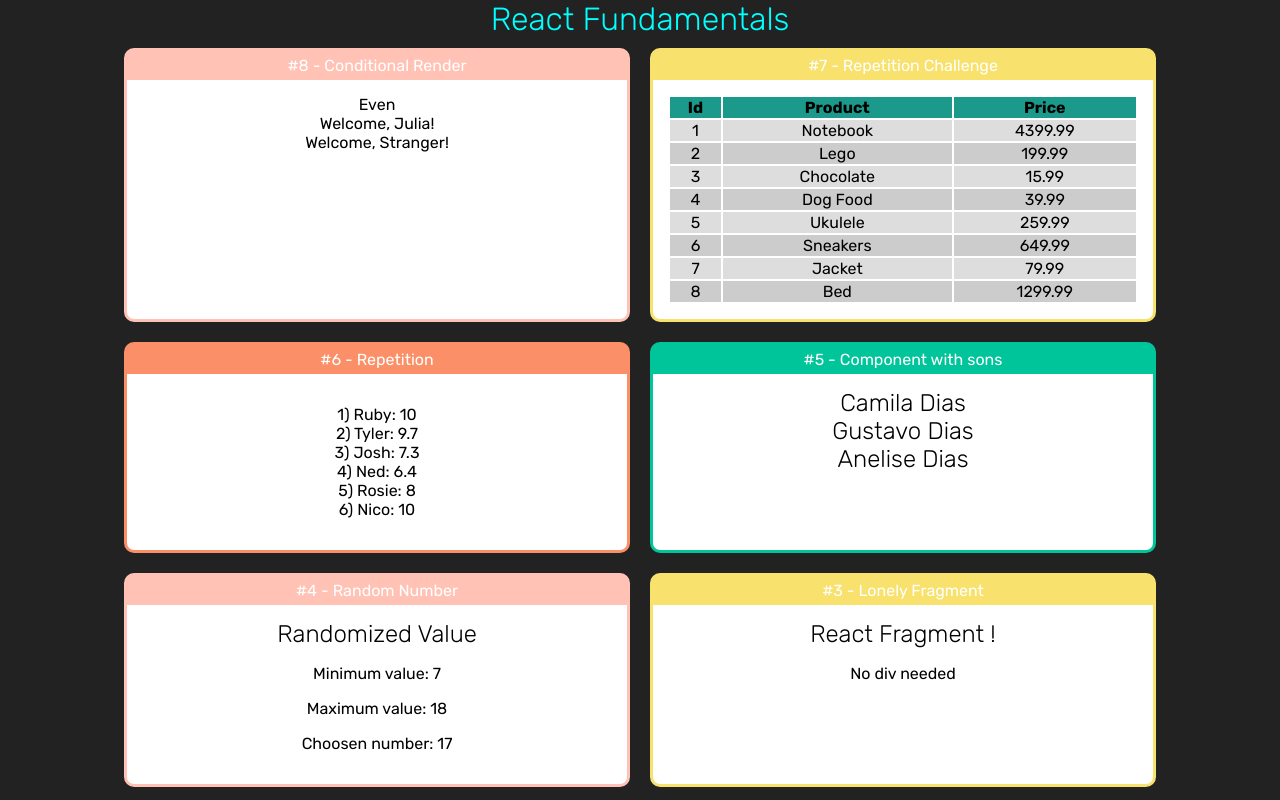
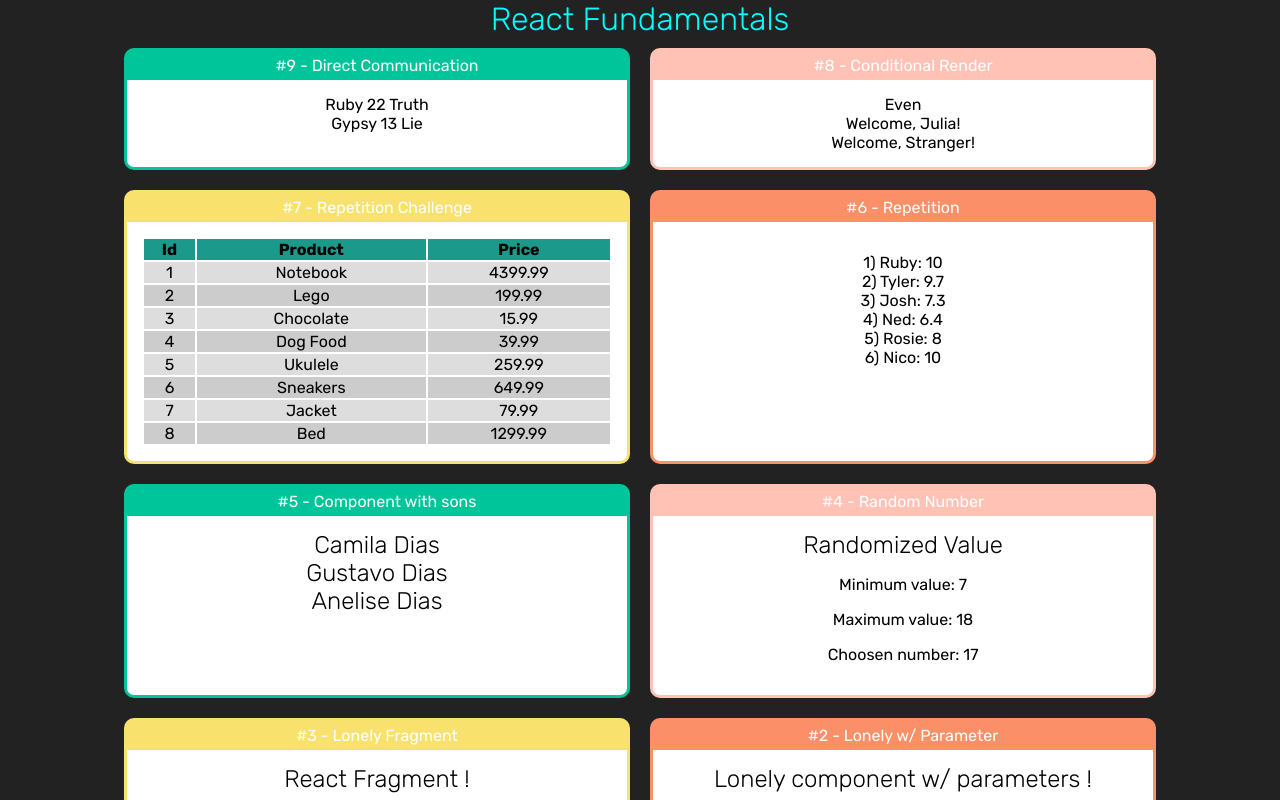
Before and after one commit to charmingruby/react-fundamentals, a React (Create React App) app in the folder react-fundamentals/: page / in a window 1280 px wide. Shown: the top 800 px of the page. Built offline with nearby package versions, Linux system fonts and the light colour scheme.

Commit message:
direct communication

```diff
--- a/react-fundamentals/src/App.jsx
+++ b/react-fundamentals/src/App.jsx
@@ -13,6 +13,7 @@ import StudentsList from './components/repetition/StudentsList'
 import ProductsList from './components/repetition/ProductsList'
 import OddOrEven from './components/conditional/OddOrEven'
 import UserInfo from './components/conditional/UserInfo'
+import DirectParent from './components/communication/DirectParent'
 
 export default () =>
     <div class="App">
@@ -20,18 +21,22 @@ export default () =>
 
         <div className="Cards">
 
+            <Card title="#9 - Direct Communication" color="#00C49A">
+                <DirectParent></DirectParent>
+            </Card>
+
             <Card title="#8 - Conditional Render" color="#FFC2B4">
                 <OddOrEven number={20}></OddOrEven>
-                <UserInfo usuario={{nome: 'Julia'}}></UserInfo>
-                <UserInfo usuario={{email: 'juju@lia.com'}}></UserInfo>
+                <UserInfo usuario={{ nome: 'Julia' }}></UserInfo>
+                <UserInfo usuario={{ email: 'juju@lia.com' }}></UserInfo>
             </Card>
 
             <Card title="#7 - Repetition Challenge" color="#F8E16C">
-                <ProductsList/>
+                <ProductsList />
             </Card>
 
             <Card title="#6 - Repetition" color="#FB8F67">
-                <StudentsList/>
+                <StudentsList />
             </Card>
 
             <Card title="#5 - Component with sons" color="#00C49A">
--- /dev/null
+++ b/react-fundamentals/src/components/communication/DirectChild.jsx
@@ -0,0 +1,11 @@
+import React from 'react'
+
+export default props => {
+    return(
+        <div>
+            <span>{props.name} </span>
+            <span>{props.age} </span>
+            <span>{props.nerd ? 'Truth' : 'Lie'}</span>
+        </div>
+    )
+}
--- /dev/null
+++ b/react-fundamentals/src/components/communication/DirectParent.jsx
@@ -0,0 +1,11 @@
+import React from 'react'
+import DirectChild from './DirectChild'
+
+export default props => {
+    return(
+        <div>
+            <DirectChild name='Ruby' age={22} nerd={true}></DirectChild>
+            <DirectChild name='Gypsy' age={13} nerd={false}></DirectChild>
+        </div>
+    )
+}
```
